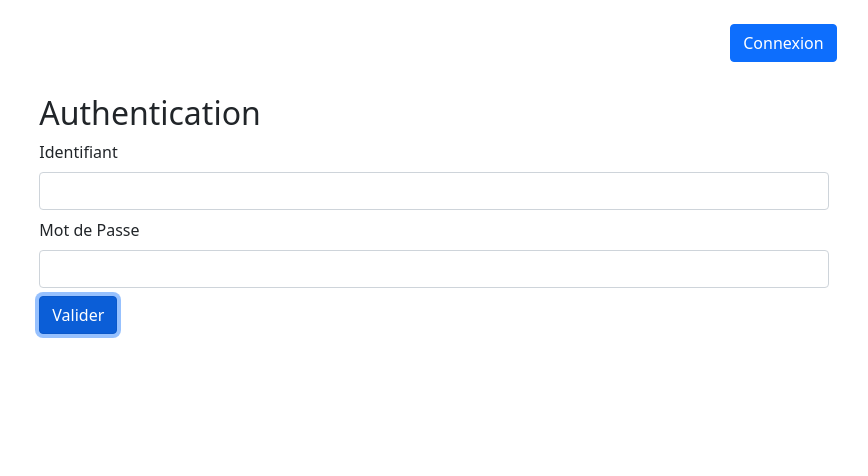
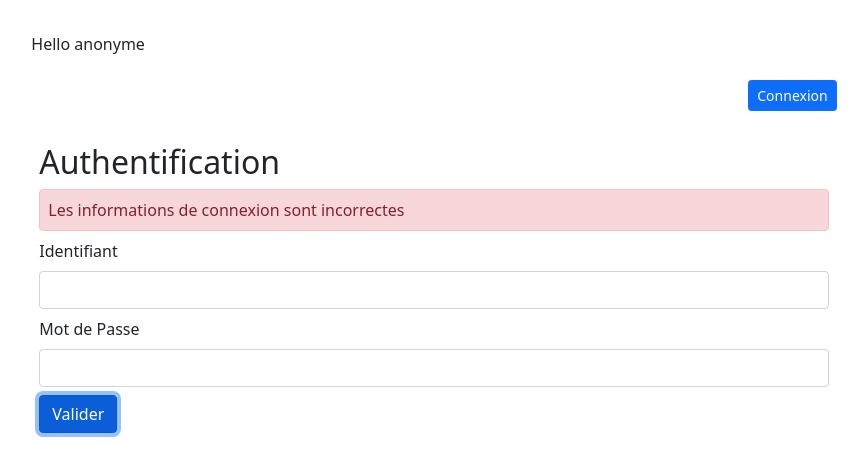
Before and after one commit to JeremT8/AnguApp, an Angular app in the folder MyApp/: page /login in a window 1280 px wide. Both pictures are taken after a click on the button "Valider". Shown: the top 476 px of the page, without its empty margins (206-1074 px from the left). Built offline with nearby package versions, Linux system fonts and the light colour scheme.

Commit message:
login perform

```diff
--- a/MyApp/src/app/app.component.html
+++ b/MyApp/src/app/app.component.html
@@ -2,8 +2,12 @@
 <div class="container-fluid">
   <div class="row justify-content-center">
     <div class="col-md-8 p-4">
+      <p class="navbar-text me-2">
+          {{ security.user.greet() }}
+        </p>
       <nav class="mb-4 d-flex justify-content-end">
-        <button class="btn btn-primary" routerLink="/login">Connexion</button>
+
+        <button class="btn btn-sm btn-primary" routerLink="/login">Connexion</button>
       </nav>
       <router-outlet></router-outlet>
     </div>
--- a/MyApp/src/app/app.component.ts
+++ b/MyApp/src/app/app.component.ts
@@ -1,3 +1,4 @@
+import { AuthentificationService } from 'src/app/services/authentification.service';
 import { Component } from '@angular/core';
 
 @Component({
@@ -7,4 +8,8 @@ import { Component } from '@angular/core';
 })
 export class AppComponent {
   title = 'MyApp';
+
+  constructor(public security: AuthentificationService) {
+
+  }
 }
--- /dev/null
+++ b/MyApp/src/app/models/user.model.ts
@@ -0,0 +1,30 @@
+export interface UserDataInterface {
+	userName: string;
+	login: string;
+}
+
+export interface UserInterface extends UserDataInterface {
+	password?: string;
+	isAuthentificated?: boolean;
+	greet(): string;
+}
+
+
+export class User implements UserInterface {
+	userName: string = 'anonyme';
+	login: string = '';
+	password?: string | undefined;
+	isAuthentificated?: boolean | undefined = false;
+
+	constructor(user: UserDataInterface | null = null) {
+		if(user) {
+			this.userName = user.userName;
+			this.login = user.login;
+			this.isAuthentificated = true;
+		}
+	}
+
+	greet(): string {
+		return `Hello ${this.userName}`;
+	}
+}
--- a/MyApp/src/app/pages/login/login.component.html
+++ b/MyApp/src/app/pages/login/login.component.html
@@ -1,15 +1,22 @@
 <div class="p-2">
-	<h2 class="mb-2"> Authentication </h2>
+	<h2 class="mb-2"> Authentification </h2>
+
+	<div class="alert alert-danger mt-2 mb-2 p-2"
+	*ngIf="isSubmitted && ! isAuthentificated">
+		Les informations de connexion sont incorrectes
+	</div>
 	<div class="mb-2">
 		<label for="" class="form-label"> Identifiant </label>
-		<input class="form-control" type="text" id="">
+		<input class="form-control" type="text" id=""
+		[(ngModel)]="userInput.login">
 	</div>
 	<div class="mb-2">
 		<label for="" class="form-label"> Mot de Passe </label>
-		<input class="form-control" type="password" id="">
+		<input class="form-control" type="password" id=""
+		[(ngModel)]="userInput.password">
 	</div>
 
-	<button class="btn btn-primary">
+	<button class="btn btn-primary" (click)="validateForm()">
 		Valider
 	</button>
 </div>
--- a/MyApp/src/app/pages/login/login.component.ts
+++ b/MyApp/src/app/pages/login/login.component.ts
@@ -1,4 +1,7 @@
 import { Component, OnInit } from '@angular/core';
+import { Router } from '@angular/router';
+import { AuthentificationService, CredentialInterface } from 'src/app/services/authentification.service';
+
 
 @Component({
   selector: 'app-login',
@@ -7,9 +10,25 @@ import { Component, OnInit } from '@angular/core';
 })
 export class LoginComponent implements OnInit {
 
-  constructor() { }
+  userInput: CredentialInterface = {
+    login:'',
+    password:''
+  };
+
+  isAuthentificated = false;
+  isSubmitted = false;
+
+
+  constructor(private security: AuthentificationService, private router: Router) { }
 
   ngOnInit(): void {
   }
 
+  validateForm(): void {
+    this.isSubmitted = true;
+    this.isAuthentificated = this.security.authentificate(this.userInput);
+    if(this.isAuthentificated) {
+      this.router.navigate(['/home'])
+    }
+  }
 }
--- /dev/null
+++ b/MyApp/src/app/services/authentification.service.ts
@@ -0,0 +1,33 @@
+import { Injectable } from '@angular/core';
+import { User, UserInterface } from '../models/user.model';
+
+export interface CredentialInterface {
+  login: string;
+  password: string;
+}
+
+@Injectable({
+  providedIn: 'root'
+})
+export class AuthentificationService {
+
+  user: UserInterface;
+
+  constructor() {
+    this.user = new User();
+   }
+
+  authentificate(credentials: CredentialInterface)  {
+    const isAuthenticated =  credentials.login === 'user' && credentials.password === '123';
+
+    if (isAuthenticated) {
+      this.user = new User({
+        userName: 'Default User',
+        login: credentials.login
+      });
+    }
+    return isAuthenticated;
+  }
+
+
+}
```
Also changed, not shown: MyApp/src/app/app.module.ts (+5 -2 lines), 1 other file (tests, documents, lock files or other folders).
